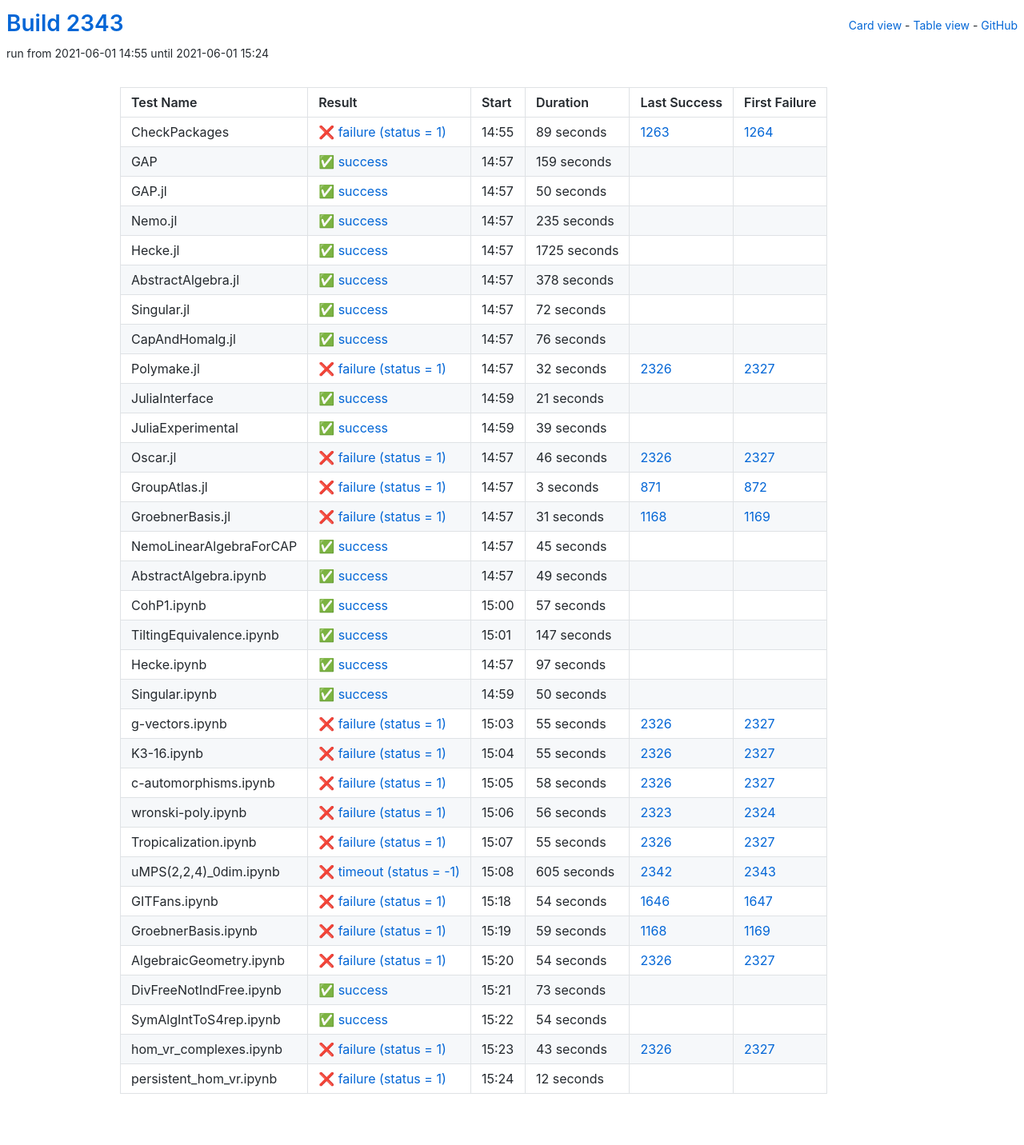
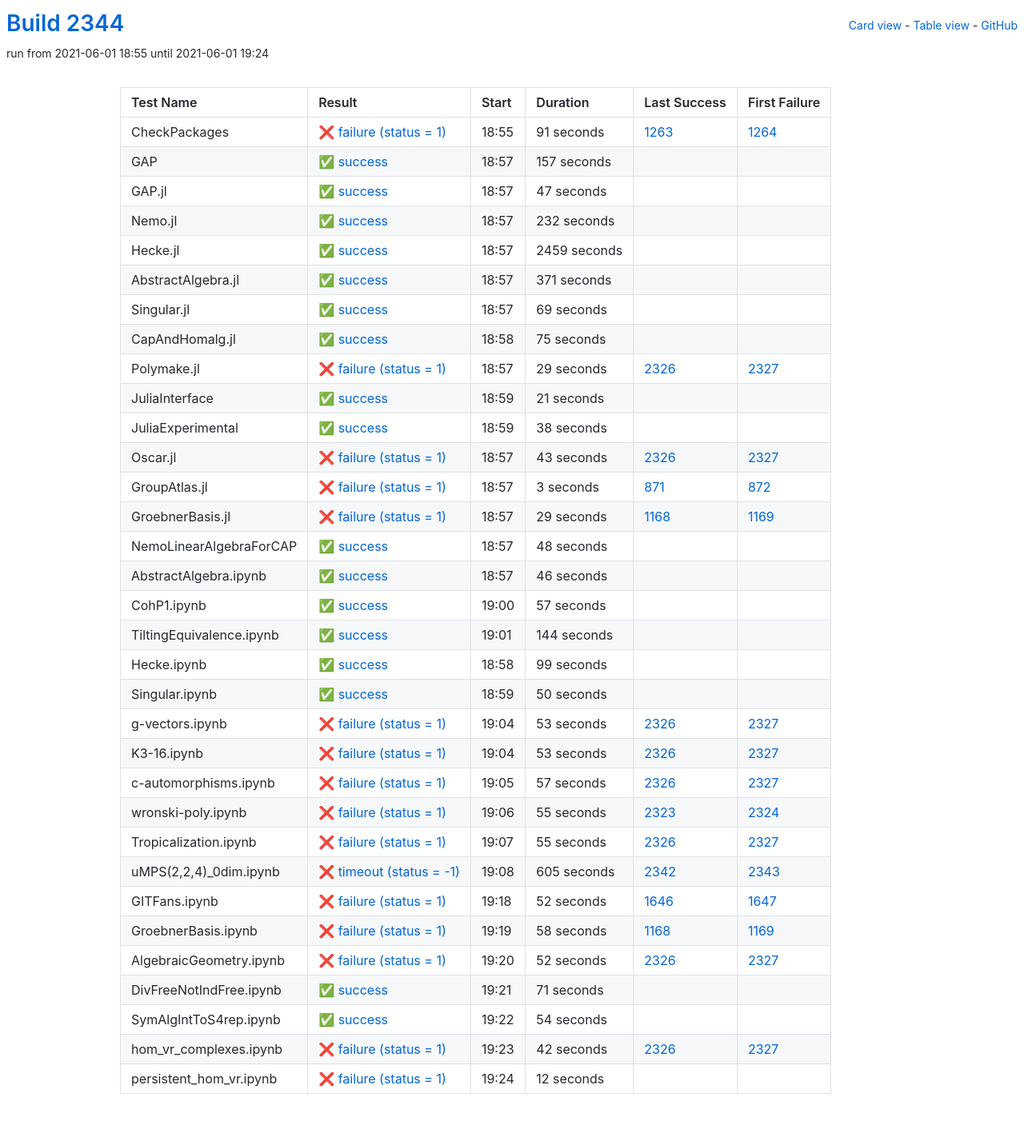
Before and after one commit to oscar-system/oscar-ci-status-stable, a Jekyll site: the page built from table.html, in a window 1280 px wide. Shown: the whole page at 80% size. Built offline with Jekyll 4.4.1, drawn with Linux system fonts in a browser that asks for light colours.

Commit message:
Build #2344

```diff
--- a/_data/ci.yml
+++ b/_data/ci.yml
@@ -1,6 +1,6 @@
 ---
-build: 2343
-build_url: https://oscarci.mathematik.uni-kl.de/job/oscar-stable/2343/
+build: 2344
+build_url: https://oscarci.mathematik.uni-kl.de/job/oscar-stable/2344/
 job: oscar-stable
 organization: oscar-system
 repo: oscar-ci-status-stable
@@ -8,116 +8,116 @@ repourl: https://github.com/oscar-system/oscar-ci-status-stable
 tests:
 - name: CheckPackages
   id: checkpackages
-  log: https://oscarci.mathematik.uni-kl.de/job/oscar-stable/2343/artifact/logs/build-2343/CheckPackages.log
-  start: 2021-06-01 14:55
+  log: https://oscarci.mathematik.uni-kl.de/job/oscar-stable/2344/artifact/logs/build-2344/CheckPackages.log
+  start: 2021-06-01 18:55
   success: false
   exitcode: 1
   status: failure
-  duration: 89
+  duration: 91
   last_success: 1263
   last_success_url: https://oscarci.mathematik.uni-kl.de/job/oscar-stable/1263/
   first_failure: 1264
   first_failure_url: https://oscarci.mathematik.uni-kl.de/job/oscar-stable/1264/
 - name: GAP
   id: gap
-  log: https://oscarci.mathematik.uni-kl.de/job/oscar-stable/2343/artifact/logs/build-2343/GAP.log
-  start: 2021-06-01 14:57
+  log: https://oscarci.mathematik.uni-kl.de/job/oscar-stable/2344/artifact/logs/build-2344/GAP.log
+  start: 2021-06-01 18:57
   success: true
   exitcode: 0
   status: success
-  duration: 159
+  duration: 157
   last_success: false
   last_success_url:
   first_failure: false
   first_failure_url:
 - name: GAP.jl
   id: gap-jl
-  log: https://oscarci.mathematik.uni-kl.de/job/oscar-stable/2343/artifact/logs/build-2343/GAP.jl.log
-  start: 2021-06-01 14:57
+  log: https://oscarci.mathematik.uni-kl.de/job/oscar-stable/2344/artifact/logs/build-2344/GAP.jl.log
+  start: 2021-06-01 18:57
   success: true
   exitcode: 0
   status: success
-  duration: 50
+  duration: 47
   last_success: false
   last_success_url:
   first_failure: false
   first_failure_url:
 - name: Nemo.jl
   id: nemo-jl
-  log: https://oscarci.mathematik.uni-kl.de/job/oscar-stable/2343/artifact/logs/build-2343/Nemo.jl.log
-  start: 2021-06-01 14:57
+  log: https://oscarci.mathematik.uni-kl.de/job/oscar-stable/2344/artifact/logs/build-2344/Nemo.jl.log
+  start: 2021-06-01 18:57
   success: true
   exitcode: 0
   status: success
-  duration: 235
+  duration: 232
   last_success: false
   last_success_url:
   first_failure: false
   first_failure_url:
 - name: Hecke.jl
   id: hecke-jl
-  log: https://oscarci.mathematik.uni-kl.de/job/oscar-stable/2343/artifact/logs/build-2343/Hecke.jl.log
-  start: 2021-06-01 14:57
+  log: https://oscarci.mathematik.uni-kl.de/job/oscar-stable/2344/artifact/logs/build-2344/Hecke.jl.log
+  start: 2021-06-01 18:57
   success: true
   exitcode: 0
   status: success
-  duration: 1725
+  duration: 2459
   last_success: false
   last_success_url:
   first_failure: false
   first_failure_url:
 - name: AbstractAlgebra.jl
   id: abstractalgebra-jl
-  log: https://oscarci.mathematik.uni-kl.de/job/oscar-stable/2343/artifact/logs/build-2343/AbstractAlgebra.jl.log
-  start: 2021-06-01 14:57
+  log: https://oscarci.mathematik.uni-kl.de/job/oscar-stable/2344/artifact/logs/build-2344/AbstractAlgebra.jl.log
+  start: 2021-06-01 18:57
   success: true
   exitcode: 0
   status: success
-  duration: 378
+  duration: 371
   last_success: false
   last_success_url:
   first_failure: false
   first_failure_url:
 - name: Singular.jl
   id: singular-jl
-  log: https://oscarci.mathematik.uni-kl.de/job/oscar-stable/2343/artifact/logs/build-2343/Singular.jl.log
-  start: 2021-06-01 14:57
+  log: https://oscarci.mathematik.uni-kl.de/job/oscar-stable/2344/artifact/logs/build-2344/Singular.jl.log
+  start: 2021-06-01 18:57
   success: true
   exitcode: 0
   status: success
-  duration: 72
+  duration: 69
   last_success: false
   last_success_url:
   first_failure: false
   first_failure_url:
 - name: CapAndHomalg.jl
   id: capandhomalg-jl
-  log: https://oscarci.mathematik.uni-kl.de/job/oscar-stable/2343/artifact/logs/build-2343/CapAndHomalg.jl.log
-  start: 2021-06-01 14:57
+  log: https://oscarci.mathematik.uni-kl.de/job/oscar-stable/2344/artifact/logs/build-2344/CapAndHomalg.jl.log
+  start: 2021-06-01 18:58
   success: true
   exitcode: 0
   status: success
-  duration: 76
+  duration: 75
   last_success: false
   last_success_url:
   first_failure: false
   first_failure_url:
 - name: Polymake.jl
   id: polymake-jl
-  log: https://oscarci.mathematik.uni-kl.de/job/oscar-stable/2343/artifact/logs/build-2343/Polymake.jl.log
-  start: 2021-06-01 14:57
+  log: https://oscarci.mathematik.uni-kl.de/job/oscar-stable/2344/artifact/logs/build-2344/Polymake.jl.log
+  start: 2021-06-01 18:57
   success: false
   exitcode: 1
   status: failure
-  duration: 32
+  duration: 29
   last_success: 2326
   last_success_url: https://oscarci.mathematik.uni-kl.de/job/oscar-stable/2326/
   first_failure: 2327
   first_failure_url: https://oscarci.mathematik.uni-kl.de/job/oscar-stable/2327/
 - name: JuliaInterface
   id: juliainterface
-  log: https://oscarci.mathematik.uni-kl.de/job/oscar-stable/2343/artifact/logs/build-2343/JuliaInterface.log
-  start: 2021-06-01 14:59
+  log: https://oscarci.mathematik.uni-kl.de/job/oscar-stable/2344/artifact/logs/build-2344/JuliaInterface.log
+  start: 2021-06-01 18:59
   success: true
   exitcode: 0
   status: success
@@ -128,32 +128,32 @@ tests:
   first_failure_url:
 - name: JuliaExperimental
   id: juliaexperimental
-  log: https://oscarci.mathematik.uni-kl.de/job/oscar-stable/2343/artifact/logs/build-2343/JuliaExperimental.log
-  start: 2021-06-01 14:59
+  log: https://oscarci.mathematik.uni-kl.de/job/oscar-stable/2344/artifact/logs/build-2344/JuliaExperimental.log
+  start: 2021-06-01 18:59
   success: true
   exitcode: 0
   status: success
-  duration: 39
+  duration: 38
   last_success: false
   last_success_url:
   first_failure: false
   first_failure_url:
 - name: Oscar.jl
   id: oscar-jl
-  log: https://oscarci.mathematik.uni-kl.de/job/oscar-stable/2343/artifact/logs/build-2343/Oscar.jl.log
-  start: 2021-06-01 14:57
+  log: https://oscarci.mathematik.uni-kl.de/job/oscar-stable/2344/artifact/logs/build-2344/Oscar.jl.log
+  start: 2021-06-01 18:57
   success: false
   exitcode: 1
   status: failure
-  duration: 46
+  duration: 43
   last_success: 2326
   last_success_url: https://oscarci.mathematik.uni-kl.de/job/oscar-stable/2326/
   first_failure: 2327
   first_failure_url: https://oscarci.mathematik.uni-kl.de/job/oscar-stable/2327/
 - name: GroupAtlas.jl
   id: groupatlas-jl
-  log: https://oscarci.mathematik.uni-kl.de/job/oscar-stable/2343/artifact/logs/build-2343/GroupAtlas.jl.log
-  start: 2021-06-01 14:57
+  log: https://oscarci.mathematik.uni-kl.de/job/oscar-stable/2344/artifact/logs/build-2344/GroupAtlas.jl.log
+  start: 2021-06-01 18:57
   success: false
   exitcode: 1
   status: failure
@@ -164,44 +164,44 @@ tests:
   first_failure_url: https://oscarci.mathematik.uni-kl.de/job/oscar-stable/872/
 - name: GroebnerBasis.jl
   id: groebnerbasis-jl
-  log: https://oscarci.mathematik.uni-kl.de/job/oscar-stable/2343/artifact/logs/build-2343/GroebnerBasis.jl.log
-  start: 2021-06-01 14:57
+  log: https://oscarci.mathematik.uni-kl.de/job/oscar-stable/2344/artifact/logs/build-2344/GroebnerBasis.jl.log
+  start: 2021-06-01 18:57
   success: false
   exitcode: 1
   status: failure
-  duration: 31
+  duration: 29
   last_success: 1168
   last_success_url: https://oscarci.mathematik.uni-kl.de/job/oscar-stable/1168/
   first_failure: 1169
   first_failure_url: https://oscarci.mathematik.uni-kl.de/job/oscar-stable/1169/
 - name: NemoLinearAlgebraForCAP
   id: nemolinearalgebraforcap
-  log: https://oscarci.mathematik.uni-kl.de/job/oscar-stable/2343/artifact/logs/build-2343/NemoLinearAlgebraForCAP.log
-  start: 2021-06-01 14:57
+  log: https://oscarci.mathematik.uni-kl.de/job/oscar-stable/2344/artifact/logs/build-2344/NemoLinearAlgebraForCAP.log
+  start: 2021-06-01 18:57
   success: true
   exitcode: 0
   status: success
-  duration: 45
+  duration: 48
   last_success: false
   last_success_url:
   first_failure: false
   first_failure_url:
 - name: AbstractAlgebra.ipynb
   id: abstractalgebra-ipynb
-  log: https://oscarci.mathematik.uni-kl.de/job/oscar-stable/2343/artifact/logs/build-2343/AbstractAlgebra.ipynb.log
-  start: 2021-06-01 14:57
+  log: https://oscarci.mathematik.uni-kl.de/job/oscar-stable/2344/artifact/logs/build-2344/AbstractAlgebra.ipynb.log
+  start: 2021-06-01 18:57
   success: true
   exitcode: 0
   status: success
-  duration: 49
+  duration: 46
   last_success: false
   last_success_url:
   first_failure: false
   first_failure_url:
 - name: CohP1.ipynb
   id: cohp1-ipynb
-  log: https://oscarci.mathematik.uni-kl.de/job/oscar-stable/2343/artifact/logs/build-2343/CohP1.ipynb.log
-  start: 2021-06-01 15:00
+  log: https://oscarci.mathematik.uni-kl.de/job/oscar-stable/2344/artifact/logs/build-2344/CohP1.ipynb.log
+  start: 2021-06-01 19:00
   success: true
   exitcode: 0
   status: success
@@ -212,32 +212,32 @@ tests:
   first_failure_url:
 - name: TiltingEquivalence.ipynb
   id: tiltingequivalence-ipynb
-  log: https://oscarci.mathematik.uni-kl.de/job/oscar-stable/2343/artifact/logs/build-2343/TiltingEquivalence.ipynb.log
-  start: 2021-06-01 15:01
+  log: https://oscarci.mathematik.uni-kl.de/job/oscar-stable/2344/artifact/logs/build-2344/TiltingEquivalence.ipynb.log
+  start: 2021-06-01 19:01
   success: true
   exitcode: 0
   status: success
-  duration: 147
+  duration: 144
   last_success: false
   last_success_url:
   first_failure: false
   first_failure_url:
 - name: Hecke.ipynb
   id: hecke-ipynb
-  log: https://oscarci.mathematik.uni-kl.de/job/oscar-stable/2343/artifact/logs/build-2343/Hecke.ipynb.log
-  start: 2021-06-01 14:57
+  log: https://oscarci.mathematik.uni-kl.de/job/oscar-stable/2344/artifact/logs/build-2344/Hecke.ipynb.log
+  start: 2021-06-01 18:58
   success: true
   exitcode: 0
   status: success
-  duration: 97
+  duration: 99
   last_success: false
   last_success_url:
   first_failure: false
   first_failure_url:
 - name: Singular.ipynb
   id: singular-ipynb
-  log: https://oscarci.mathematik.uni-kl.de/job/oscar-stable/2343/artifact/logs/build-2343/Singular.ipynb.log
-  start: 2021-06-01 14:59
+  log: https://oscarci.mathematik.uni-kl.de/job/oscar-stable/2344/artifact/logs/build-2344/Singular.ipynb.log
+  start: 2021-06-01 18:59
   success: true
   exitcode: 0
   status: success
@@ -248,56 +248,56 @@ tests:
   first_failure_url:
 - name: g-vectors.ipynb
   id: g-vectors-ipynb
-  log: https://oscarci.mathematik.uni-kl.de/job/oscar-stable/2343/artifact/logs/build-2343/g-vectors.ipynb.log
-  start: 2021-06-01 15:03
+  log: https://oscarci.mathematik.uni-kl.de/job/oscar-stable/2344/artifact/logs/build-2344/g-vectors.ipynb.log
+  start: 2021-06-01 19:04
   success: false
   exitcode: 1
   status: failure
-  duration: 55
+  duration: 53
   last_success: 2326
   last_success_url: https://oscarci.mathematik.uni-kl.de/job/oscar-stable/2326/
   first_failure: 2327
   first_failure_url: https://oscarci.mathematik.uni-kl.de/job/oscar-stable/2327/
 - name: K3-16.ipynb
   id: k3-16-ipynb
-  log: https://oscarci.mathematik.uni-kl.de/job/oscar-stable/2343/artifact/logs/build-2343/K3-16.ipynb.log
-  start: 2021-06-01 15:04
+  log: https://oscarci.mathematik.uni-kl.de/job/oscar-stable/2344/artifact/logs/build-2344/K3-16.ipynb.log
+  start: 2021-06-01 19:04
   success: false
   exitcode: 1
   status: failure
-  duration: 55
+  duration: 53
   last_success: 2326
   last_success_url: https://oscarci.mathematik.uni-kl.de/job/oscar-stable/2326/
   first_failure: 2327
   first_failure_url: https://oscarci.mathematik.uni-kl.de/job/oscar-stable/2327/
 - name: c-automorphisms.ipynb
   id: c-automorphisms-ipynb
-  log: https://oscarci.mathematik.uni-kl.de/job/oscar-stable/2343/artifact/logs/build-2343/c-automorphisms.ipynb.log
-  start: 2021-06-01 15:05
+  log: https://oscarci.mathematik.uni-kl.de/job/oscar-stable/2344/artifact/logs/build-2344/c-automorphisms.ipynb.log
+  start: 2021-06-01 19:05
   success: false
   exitcode: 1
   status: failure
-  duration: 58
+  duration: 57
   last_success: 2326
   last_success_url: https://oscarci.mathematik.uni-kl.de/job/oscar-stable/2326/
   first_failure: 2327
   first_failure_url: https://oscarci.mathematik.uni-kl.de/job/oscar-stable/2327/
 - name: wronski-poly.ipynb
   id: wronski-poly-ipynb
-  log: https://oscarci.mathematik.uni-kl.de/job/oscar-stable/2343/artifact/logs/build-2343/wronski-poly.ipynb.log
-  start: 2021-06-01 15:06
+  log: https://oscarci.mathematik.uni-kl.de/job/oscar-stable/2344/artifact/logs/build-2344/wronski-poly.ipynb.log
+  start: 2021-06-01 19:06
   success: false
   exitcode: 1
   status: failure
-  duration: 56
+  duration: 55
   last_success: 2323
   last_success_url: https://oscarci.mathematik.uni-kl.de/job/oscar-stable/2323/
   first_failure: 2324
   first_failure_url: https://oscarci.mathematik.uni-kl.de/job/oscar-stable/2324/
 - name: Tropicalization.ipynb
   id: tropicalization-ipynb
-  log: https://oscarci.mathematik.uni-kl.de/job/oscar-stable/2343/artifact/logs/build-2343/Tropicalization.ipynb.log
-  start: 2021-06-01 15:07
+  log: https://oscarci.mathematik.uni-kl.de/job/oscar-stable/2344/artifact/logs/build-2344/Tropicalization.ipynb.log
+  start: 2021-06-01 19:07
   success: false
   exitcode: 1
   status: failure
@@ -308,8 +308,8 @@ tests:
   first_failure_url: https://oscarci.mathematik.uni-kl.de/job/oscar-stable/2327/
 - name: uMPS(2,2,4)_0dim.ipynb
   id: umps-2-2-4-0dim-ipynb
-  log: https://oscarci.mathematik.uni-kl.de/job/oscar-stable/2343/artifact/logs/build-2343/uMPS-2-2-4-_0dim.ipynb.log
-  start: 2021-06-01 15:08
+  log: https://oscarci.mathematik.uni-kl.de/job/oscar-stable/2344/artifact/logs/build-2344/uMPS-2-2-4-_0dim.ipynb.log
+  start: 2021-06-01 19:08
   success: false
   exitcode: -1
   status: timeout
@@ -320,56 +320,56 @@ tests:
   first_failure_url: https://oscarci.mathematik.uni-kl.de/job/oscar-stable/2343/
 - name: GITFans.ipynb
   id: gitfans-ipynb
-  log: https://oscarci.mathematik.uni-kl.de/job/oscar-stable/2343/artifact/logs/build-2343/GITFans.ipynb.log
-  start: 2021-06-01 15:18
+  log: https://oscarci.mathematik.uni-kl.de/job/oscar-stable/2344/artifact/logs/build-2344/GITFans.ipynb.log
+  start: 2021-06-01 19:18
   success: false
   exitcode: 1
   status: failure
-  duration: 54
+  duration: 52
   last_success: 1646
   last_success_url: https://oscarci.mathematik.uni-kl.de/job/oscar-stable/1646/
   first_failure: 1647
   first_failure_url: https://oscarci.mathematik.uni-kl.de/job/oscar-stable/1647/
 - name: GroebnerBasis.ipynb
   id: groebnerbasis-ipynb
-  log: https://oscarci.mathematik.uni-kl.de/job/oscar-stable/2343/artifact/logs/build-2343/GroebnerBasis.ipynb.log
-  start: 2021-06-01 15:19
+  log: https://oscarci.mathematik.uni-kl.de/job/oscar-stable/2344/artifact/logs/build-2344/GroebnerBasis.ipynb.log
+  start: 2021-06-01 19:19
   success: false
   exitcode: 1
   status: failure
-  duration: 59
+  duration: 58
   last_success: 1168
   last_success_url: https://oscarci.mathematik.uni-kl.de/job/oscar-stable/1168/
   first_failure: 1169
   first_failure_url: https://oscarci.mathematik.uni-kl.de/job/oscar-stable/1169/
 - name: AlgebraicGeometry.ipynb
   id: algebraicgeometry-ipynb
-  log: https://oscarci.mathematik.uni-kl.de/job/oscar-stable/2343/artifact/logs/build-2343/AlgebraicGeometry.ipynb.log
-  start: 2021-06-01 15:20
+  log: https://oscarci.mathematik.uni-kl.de/job/oscar-stable/2344/artifact/logs/build-2344/AlgebraicGeometry.ipynb.log
+  start: 2021-06-01 19:20
   success: false
   exitcode: 1
   status: failure
-  duration: 54
+  duration: 52
   last_success: 2326
   last_success_url: https://oscarci.mathematik.uni-kl.de/job/oscar-stable/2326/
   first_failure: 2327
   first_failure_url: https://oscarci.mathematik.uni-kl.de/job/oscar-stable/2327/
 - name: DivFreeNotIndFree.ipynb
   id: divfreenotindfree-ipynb
-  log: https://oscarci.mathematik.uni-kl.de/job/oscar-stable/2343/artifact/logs/build-2343/DivFreeNotIndFree.ipynb.log
-  start: 2021-06-01 15:21
+  log: https://oscarci.mathematik.uni-kl.de/job/oscar-stable/2344/artifact/logs/build-2344/DivFreeNotIndFree.ipynb.log
+  start: 2021-06-01 19:21
   success: true
   exitcode: 0
   status: success
-  duration: 73
+  duration: 71
   last_success: false
   last_success_url:
   first_failure: false
   first_failure_url:
 - name: SymAlgIntToS4rep.ipynb
   id: symalginttos4rep-ipynb
-  log: https://oscarci.mathematik.uni-kl.de/job/oscar-stable/2343/artifact/logs/build-2343/SymAlgIntToS4rep.ipynb.log
-  start: 2021-06-01 15:22
+  log: https://oscarci.mathematik.uni-kl.de/job/oscar-stable/2344/artifact/logs/build-2344/SymAlgIntToS4rep.ipynb.log
+  start: 2021-06-01 19:22
   success: true
   exitcode: 0
   status: success
@@ -380,20 +380,20 @@ tests:
   first_failure_url:
 - name: hom_vr_complexes.ipynb
   id: hom-vr-complexes-ipynb
-  log: https://oscarci.mathematik.uni-kl.de/job/oscar-stable/2343/artifact/logs/build-2343/hom_vr_complexes.ipynb.log
-  start: 2021-06-01 15:23
+  log: https://oscarci.mathematik.uni-kl.de/job/oscar-stable/2344/artifact/logs/build-2344/hom_vr_complexes.ipynb.log
+  start: 2021-06-01 19:23
   success: false
   exitcode: 1
   status: failure
-  duration: 43
+  duration: 42
   last_success: 2326
   last_success_url: https://oscarci.mathematik.uni-kl.de/job/oscar-stable/2326/
   first_failure: 2327
   first_failure_url: https://oscarci.mathematik.uni-kl.de/job/oscar-stable/2327/
 - name: persistent_hom_vr.ipynb
   id: persistent-hom-vr-ipynb
-  log: https://oscarci.mathematik.uni-kl.de/job/oscar-stable/2343/artifact/logs/build-2343/persistent_hom_vr.ipynb.log
-  start: 2021-06-01 15:24
+  log: https://oscarci.mathematik.uni-kl.de/job/oscar-stable/2344/artifact/logs/build-2344/persistent_hom_vr.ipynb.log
+  start: 2021-06-01 19:24
   success: false
   exitcode: 1
   status: failure
```
Also changed, not shown: README.md.
